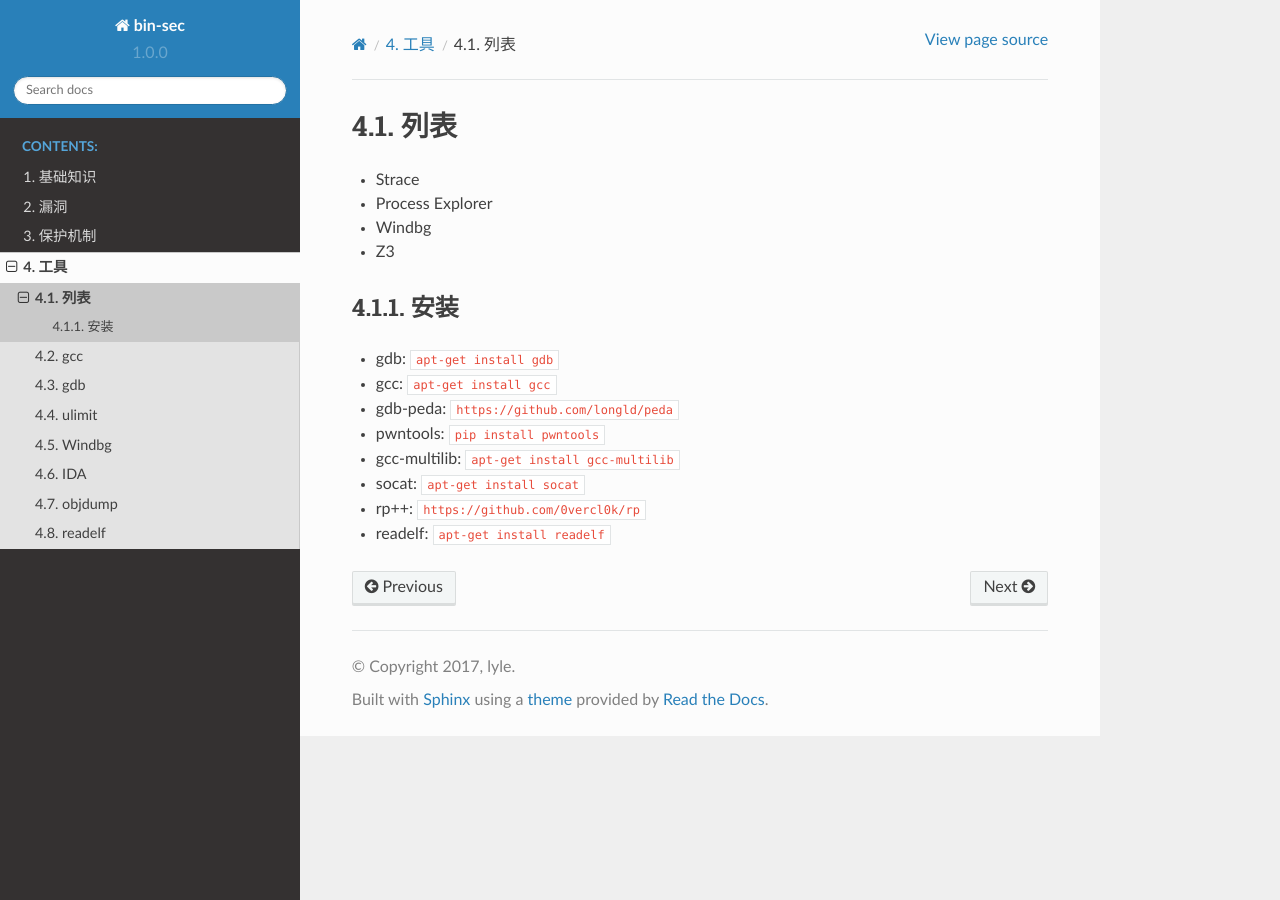
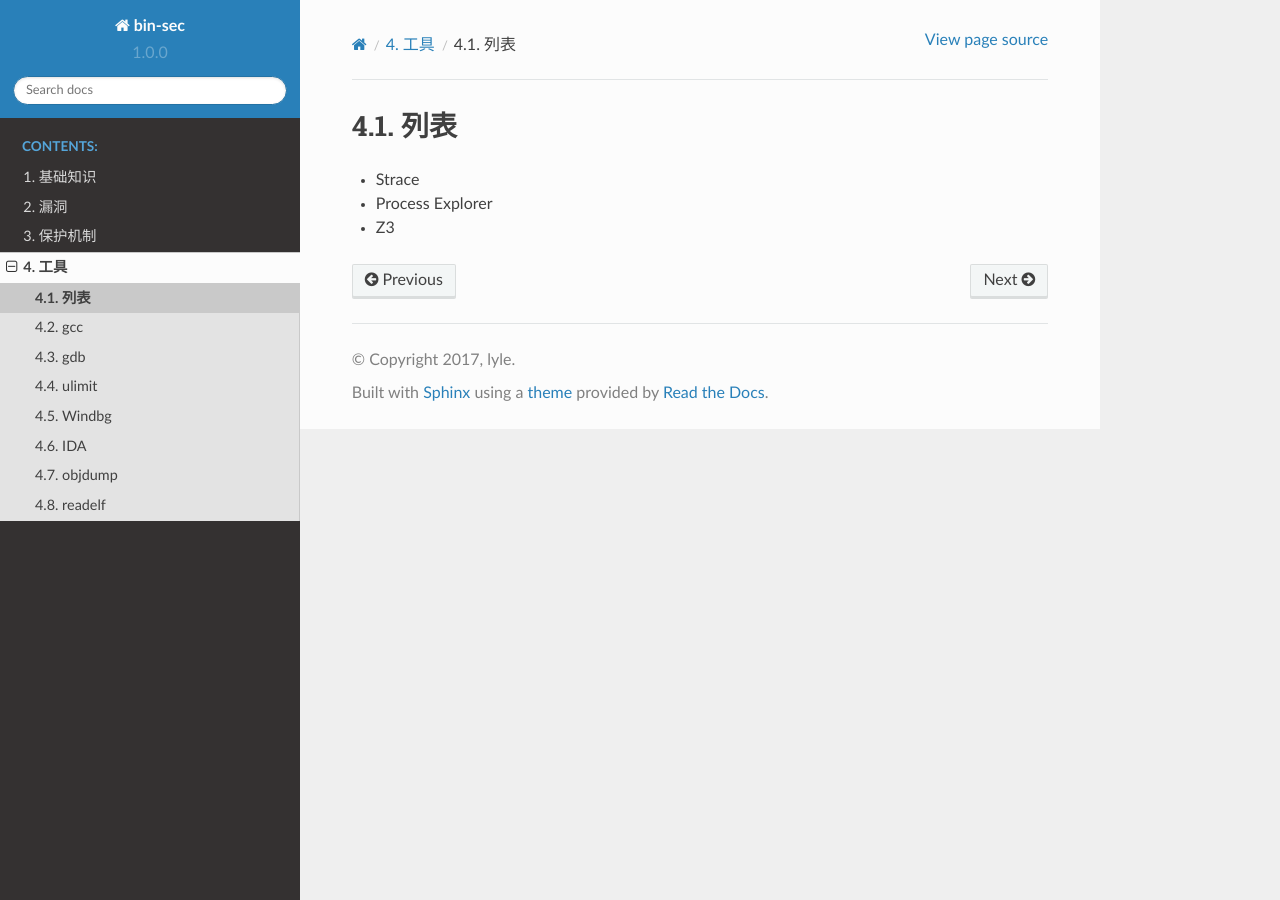
Before and after one commit to LyleMi/Learn-Binary-Hacking, a Sphinx documentation site: the page built from source/tools/list.rst, in a window 1280 px wide. Built offline with Sphinx 7.4.7 and the Read the Docs theme 2.0.0, drawn with Linux system fonts in a browser that asks for light colours.

Commit message:
update tools

```diff
--- a/source/tools/list.rst
+++ b/source/tools/list.rst
@@ -3,16 +3,4 @@
 
 - Strace
 - Process Explorer
-- Windbg
 - Z3
-
-安装
--------------------------------
-- gdb: ``apt-get install gdb``
-- gcc: ``apt-get install gcc``
-- gdb-peda: ``https://github.com/longld/peda``
-- pwntools: ``pip install pwntools``
-- gcc-multilib: ``apt-get install gcc-multilib``
-- socat: ``apt-get install socat``
-- rp++: ``https://github.com/0vercl0k/rp``
-- readelf: ``apt-get install readelf``
--- a/source/tools/windbg.rst
+++ b/source/tools/windbg.rst
@@ -20,6 +20,7 @@ Windbg
     - ``gh [地址|函数名]`` 执行到指定位置，如遇到异常则中断
     - ``gn [地址|函数名]`` 执行到指定位置，如遇到异常则忽略
 - 断点
+    - ``Ctrl+Break`` 中断当前运行
     - ``bl`` 列出已设置断点
     - ``be [断点ID]`` 激活断点
     - ``bd [断点ID]`` 禁用断点
@@ -36,6 +37,8 @@ Windbg
     - ``kb [x]`` 打印调用栈，并额外显示3个传递给函数的参数
 - 模块显示
     - ``lm`` 列出已经读入的所有模块
+    - ``lmvm [name]`` 查看模块的详细信息
+    - ``x`` 查找符号的二进制地址
 - 反汇编功能
     - ``u`` 反汇编当前执行的后几条指令并显示
     - ``u [起始地址]`` 从指定的地址开始反汇编
```
Also changed, not shown: source/tools/objdump.rst (line endings or trailing spaces).
